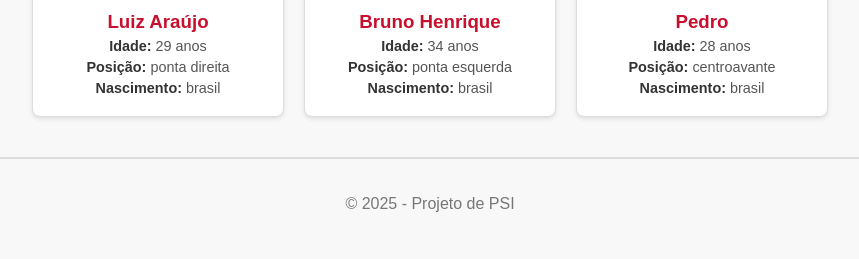
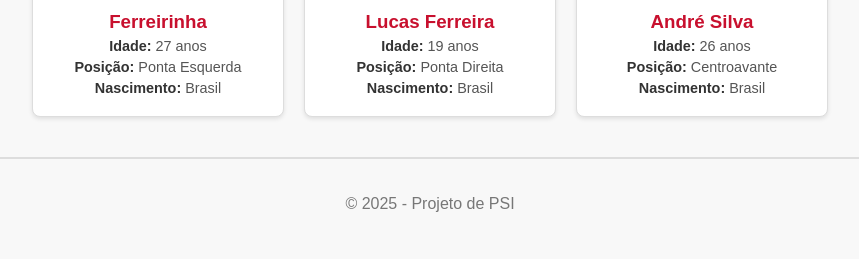
Before and after one commit to jv-victtor/MEU_PROJETO_PSI, a Django app: page /equipe/ in a window 1280 px wide. Shown: the part 966-1225 px from the top of the page, without its empty margins (210-1069 px from the left). Run offline with Django 5.2, Linux system fonts and the light colour scheme.

Commit message:
imagens e borda

```diff
--- a/website/templates/website/equipe.html
+++ b/website/templates/website/equipe.html
@@ -2,14 +2,16 @@
 
 {% load static %}
 
- {% block content %}
+{% block content %}
     <h2>Nossa Equipe</h2>
     <p>Conheça os jogadores que fazem parte do nosso time.</p>
 
     <div class="container-equipe">
         {% for atleta in atletas %}
             <div class="card-atleta">
-                <img src="{% static atleta.foto %}" alt="Foto de {{ atleta.nome }}">
+                <div class="imagem-wrapper">
+                    <img src="{% static atleta.foto %}" alt="Foto de {{ atleta.nome }}">
+                </div>
                 <h3>{{ atleta.nome }}</h3>
                 <p><strong>Idade:</strong> {{ atleta.idade }} anos</p>
                 <p><strong>Posição:</strong> {{ atleta.posicao }}</p>
--- a/website/templates/website/inicio.html
+++ b/website/templates/website/inicio.html
@@ -4,7 +4,7 @@
 {% block content %}
     <h2>Página Inicial</h2>
 
-    <img src="{% static 'images/Flamengo.png' %}" alt="Torcida do Flamengo no Maracanã" style="width: 200px; border-radius: 8px; margin-bottom: 20px;">
+    <img src="{% static 'images/Torcida.jpg' %}" alt="Torcida do São Paulo " style="width: 200px; border-radius: 8px; margin-bottom: 20px;">
 
     <p>Bem-vindo ao nosso site! Use o menu acima para navegar.</p>
     <p>Este é o conteúdo específico da página inicial.</p>
--- a/website/views.py
+++ b/website/views.py
@@ -2,23 +2,23 @@ from django.shortcuts import render
 
 elenco = {
     'atletas': [
-        {'foto': 'images/ferrerinha.jpg', 'nome': 'Ferreirinha', 'idade': 29, 'posicao': 'Atacante', 'nascimento': 'argentina'},
-        {'foto': 'images/leo ortiz.jpg', 'nome': 'léo ortiz', 'idade': 29, 'posicao': 'zagueiro', 'nascimento': 'brasil'},
-        {'foto': 'images/leo pereira.jpg', 'nome': 'léo pereira', 'idade': 29, 'posicao': 'zagueiro', 'nascimento': 'brasil'},
-        {'foto': 'images/alex sandro.png', 'nome': 'alex sandro', 'idade': 34, 'posicao': 'lateral esquerdo', 'nascimento': 'brasil'},
-        {'foto': 'images/wesley.png', 'nome': 'wesley frança', 'idade': 21, 'posicao': 'lateral direito', 'nascimento': 'brasil'},
-        {'foto': 'images/erick.png', 'nome': 'erick pulgar', 'idade': 31, 'posicao': 'volante', 'nascimento': 'chile'},
-        {'foto': 'images/jorginho.png', 'nome': 'jorginho', 'idade': 33, 'posicao': 'volante', 'nascimento': 'itália'},
-        {'foto': 'images/arrascaeta.png', 'nome': 'de arrascaeta', 'idade': 31, 'posicao': 'meia atacante', 'nascimento': 'uruguai'},
-        {'foto': 'images/luiz.png', 'nome': 'luiz araújo', 'idade': 29, 'posicao': 'ponta direita', 'nascimento': 'brasil'},
-        {'foto': 'images/bh.png', 'nome': 'bruno henrique', 'idade': 34, 'posicao': 'ponta esquerda', 'nascimento': 'brasil'},
-        {'foto': 'images/pedro.png', 'nome': 'pedro', 'idade': 28, 'posicao': 'centroavante', 'nascimento': 'brasil'}
+        {'foto': 'images/rafael.jpg', 'nome': 'Rafael', 'idade': 36, 'posicao': 'Goleiro', 'nascimento': 'Brasil'},
+        {'foto': 'images/arboleda.jpg', 'nome': 'Robert Arboleda', 'idade': 33, 'posicao': 'Zagueiro', 'nascimento': 'Equador'},
+        {'foto': 'images/alan_franco.png', 'nome': 'Alan Franco', 'idade': 28, 'posicao': 'Zagueiro', 'nascimento': 'Argentina'},
+        {'foto': 'images/wendell.jpg', 'nome': 'Wendell', 'idade': 32, 'posicao': 'Lateral Esquerdo', 'nascimento': 'Brasil'},
+        {'foto': 'images/cedric.webp', 'nome': 'Cédric Soares', 'idade': 33, 'posicao': 'Lateral Direito', 'nascimento': 'Portugal'},
+        {'foto': 'images/luiz_gustavo.webp', 'nome': 'Luiz Gustavo', 'idade': 37, 'posicao': 'Volante', 'nascimento': 'Brasil'},
+        {'foto': 'images/damian_bobadilla.webp', 'nome': 'Damián Bobadilla', 'idade': 24, 'posicao': 'Volante', 'nascimento': 'Paraguai'},
+        {'foto': 'images/lucas_moura.webp', 'nome': 'Lucas Moura', 'idade': 33, 'posicao': 'Meia Atacante', 'nascimento': 'Brasil'},
+        {'foto': 'images/ferrerinha.jpg', 'nome': 'Ferreirinha', 'idade': 27, 'posicao': 'Ponta Esquerda', 'nascimento': 'Brasil'},
+        {'foto': 'images/lucas_ferreira.jpg', 'nome': 'Lucas Ferreira', 'idade': 19, 'posicao': 'Ponta Direita', 'nascimento': 'Brasil'},
+        {'foto': 'images/andre_silva.webp', 'nome': 'André Silva', 'idade': 26, 'posicao': 'Centroavante', 'nascimento': 'Brasil'}
     ]
 }
 
 info_site = {
-    'titulo': 'clubes de regatas do flamengo',
-    'historia': 'o flamengo foi fundado em 17 de novembro de 1895 para as disputas de remo. A entrada da equipe de futebol só aconteceu em 1912.',
+    'titulo': 'São Paulo Futebol Clube',
+    'historia': 'O São Paulo Futebol Clube foi fundado em 25 de janeiro de 1930, fruto da união de dissidentes do Club Athletico Paulistano e da Associação Athlética das Palmeiras. A ata de fundação foi assinada na madrugada do dia seguinte (26 de janeiro), mas oficialmente o clube considera como data magna o dia 25, em homenagem ao aniversário da cidade de São Paulo.',
     'autores': ['João Victor e Elias Renner']
 }
 
```
Also changed, not shown: static/css/estilos.css (+37 -2 lines), static/images/Torcida.jpg (added), static/images/alan_franco.png (added), static/images/andre_silva.webp (added), static/images/arboleda.jpg (added), static/images/cedric.webp (added), static/images/damian_bobadilla.webp (added), static/images/lucas_ferreira.jpg (added), static/images/lucas_moura.webp (added), static/images/luiz_gustavo.webp (added), static/images/rafael.jpg (added), static/images/wendell.jpg (added), static/images/wesley.png (deleted).
